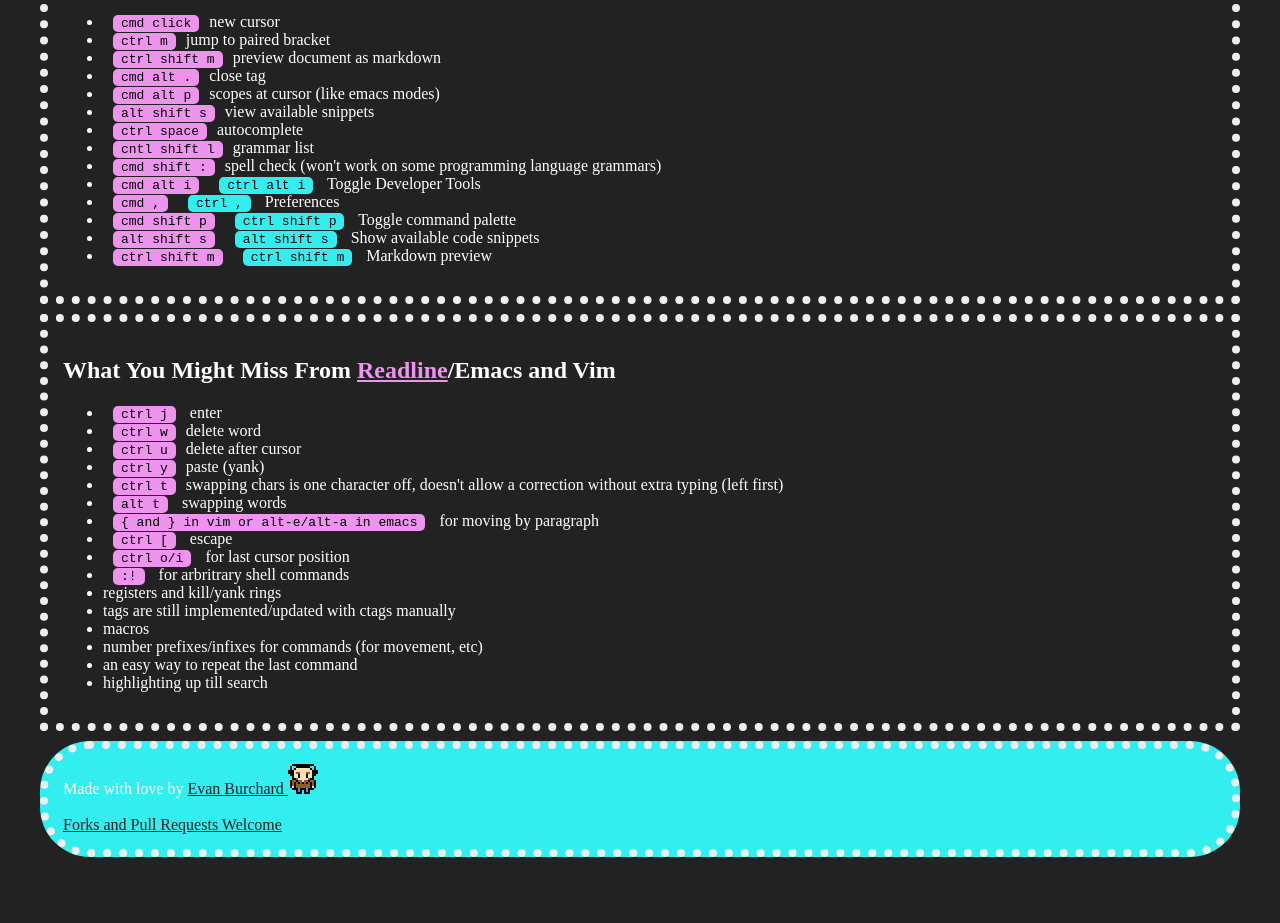
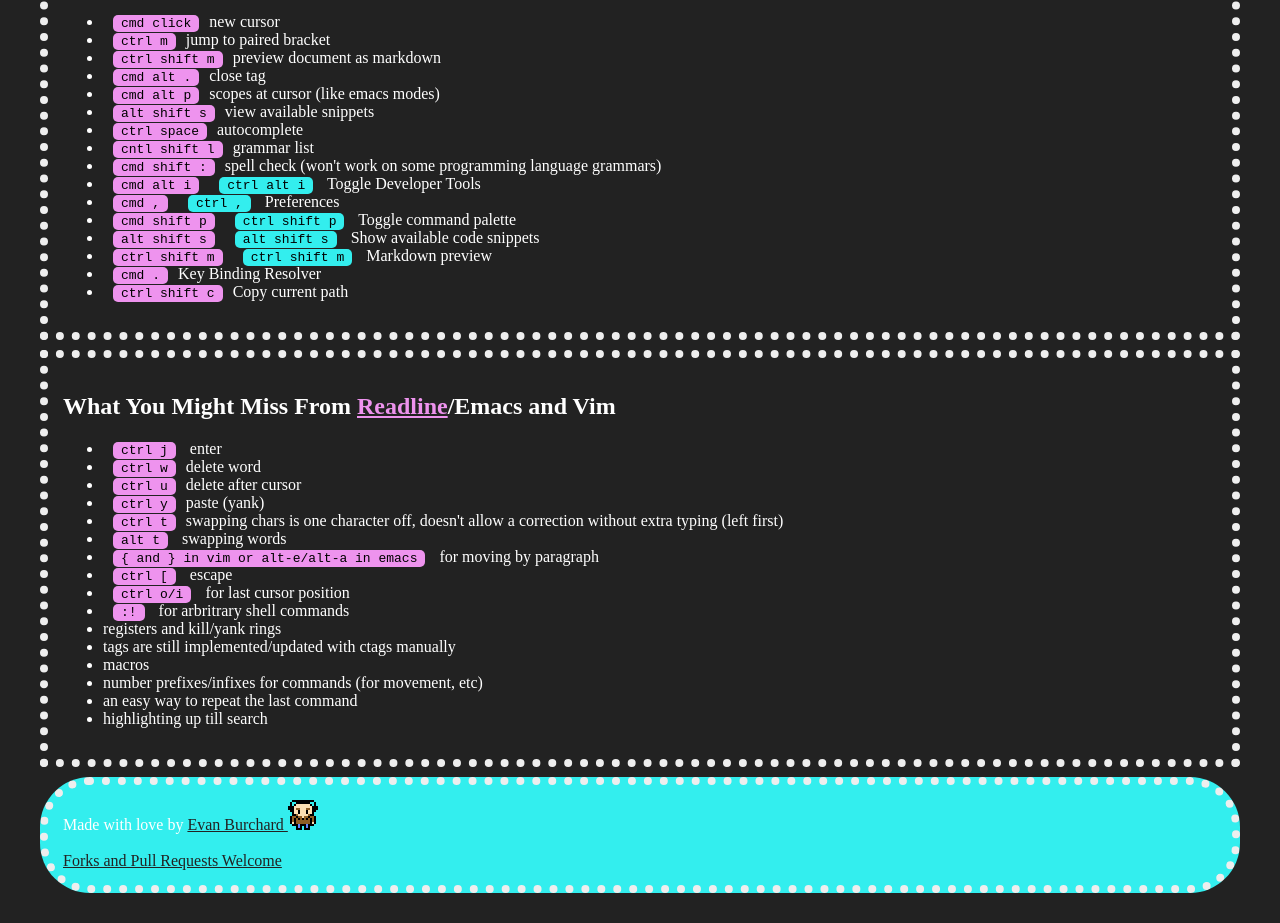
Before and after one commit to EvanBurchard/atomtexteditor.com, a plain HTML site: page index.html in a window 1280 px wide. Shown: the part 2109-3032 px from the top of the page. Before the commit the page ends 2996 px from the top, so only its background shows below. Drawn offline with Linux system fonts and the light colour scheme.

Commit message:
added commands

```diff
--- a/index.html
+++ b/index.html
@@ -119,6 +119,8 @@
   <li><code class='mac'>cmd shift p</code><code>ctrl shift p</code> Toggle command palette</li>
   <li><code class='mac'>alt shift s</code><code>alt shift s</code>   Show available code snippets</li>
   <li><code class='mac'>ctrl shift m</code><code>ctrl shift m</code>   Markdown preview</li>
+  <li><code class='mac'>cmd .</code>Key Binding Resolver</li>
+  <li><code class='mac'>ctrl shift c</code>Copy current path</li>
 </ul>
 </section>
 <section>
```
